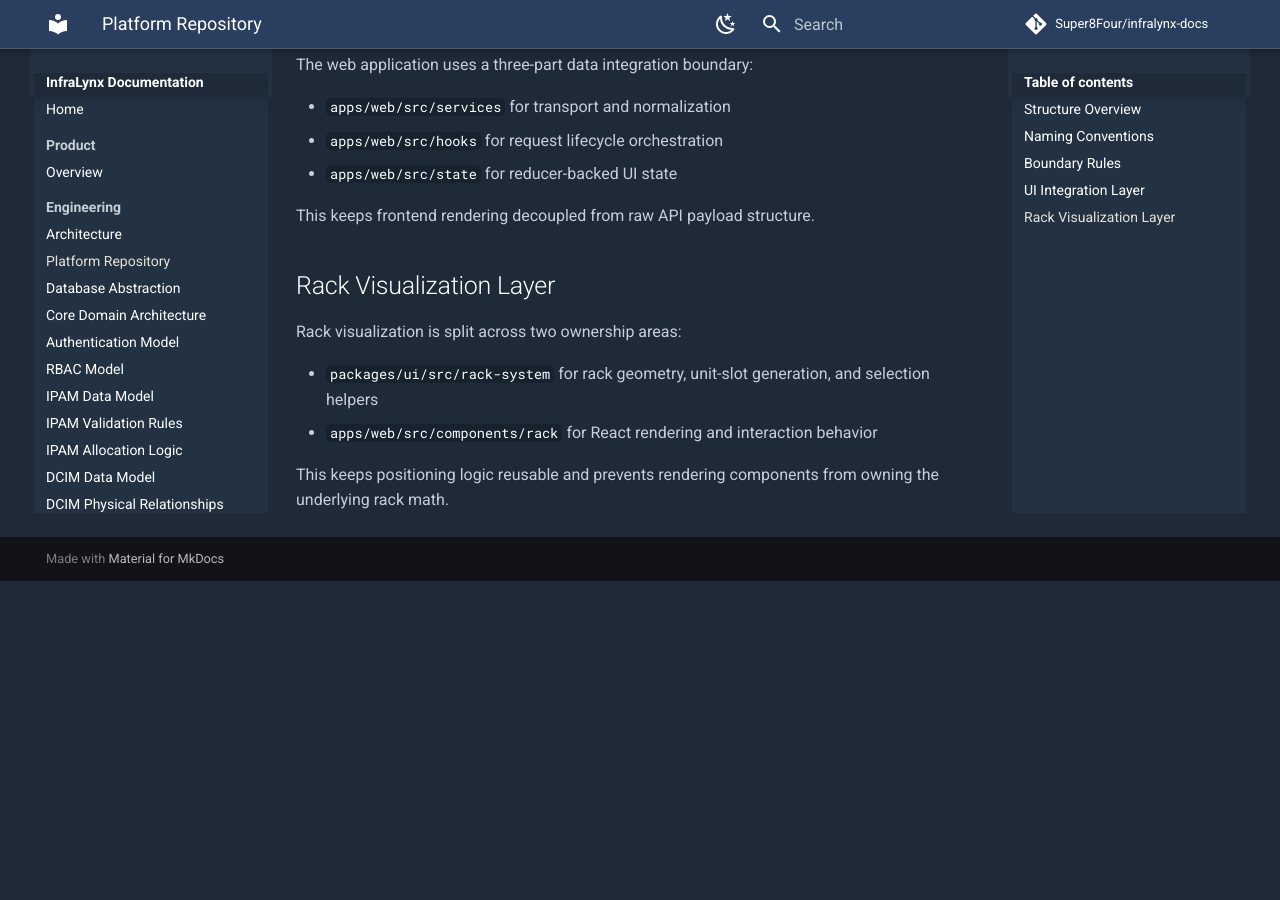
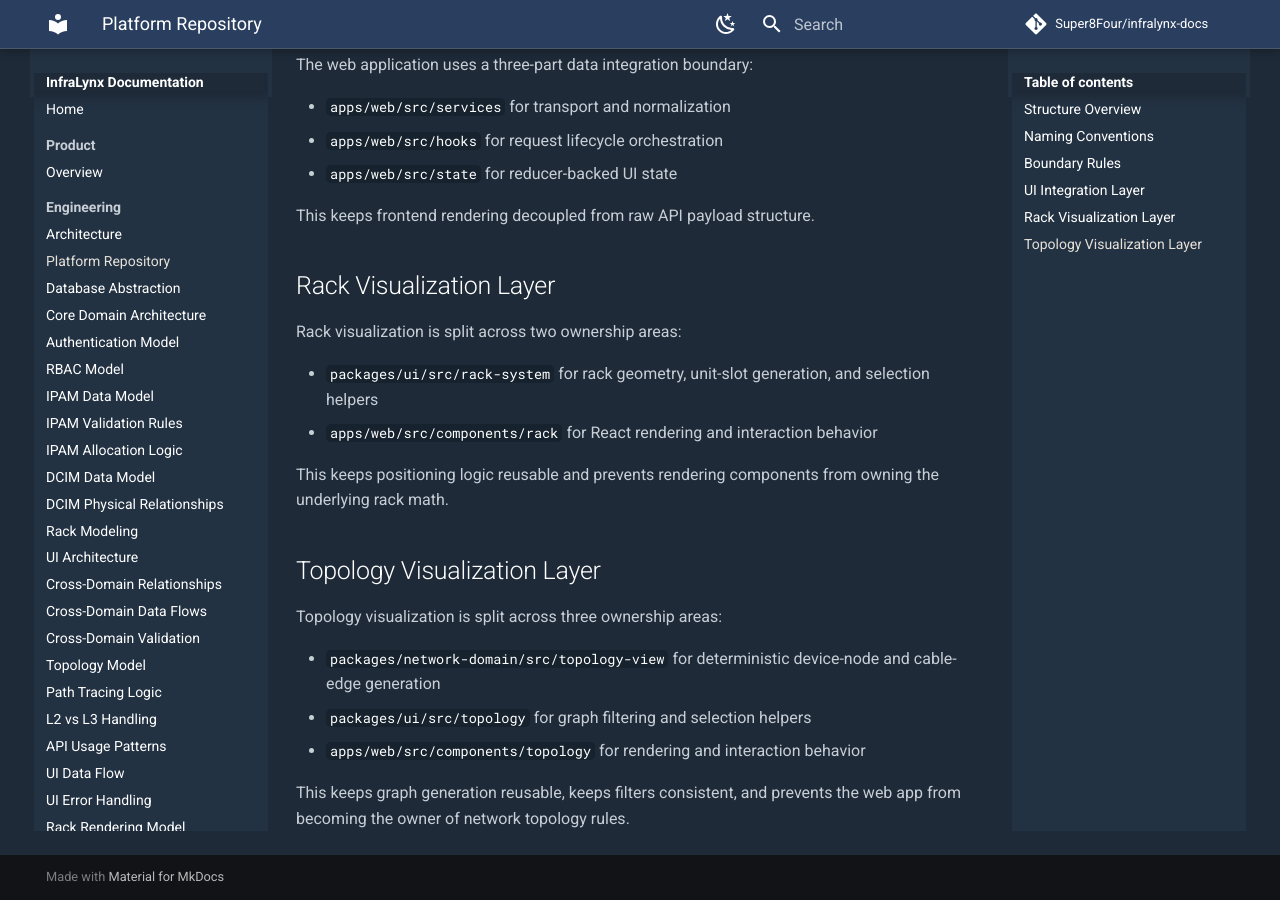
Before and after one commit to Super8Four/infralynx-docs, an MkDocs documentation site: the page built from docs/engineering/platform-repository.md, in a window 1280 px wide and 900 px high, scrolled down 1436 px. Built offline with MkDocs 1.6.1 and Material for MkDocs 9.7.7, drawn with Linux system fonts in a browser that asks for light colours; comment, search, counter and statistics services are not loaded; before the commit the page ends 2017 px from its top, so only the background shows below that.

Commit message:
Document topology graph visualization (#10)

```diff
--- /dev/null
+++ b/docs/adr/ADR-0016-topology-visualization-graph-view.md
@@ -0,0 +1,52 @@
+# ADR-0016: Topology Visualization Graph View
+
+## Title
+
+Topology Visualization Graph View
+
+## Status
+
+Accepted
+
+## Context
+
+InfraLynx needs a first interactive network topology view that shows device relationships without introducing an overbuilt graph engine early in the platform lifecycle.
+
+The system already has:
+
+- explicit device and cable records
+- deterministic topology and path-tracing helpers
+- a UI shell with API-backed data integration
+
+The missing layer is a graph view that translates those records into an operator-facing network map while preserving domain boundaries.
+
+## Decision
+
+InfraLynx will implement topology visualization with three layers:
+
+1. `packages/network-domain/src/topology-view` for deterministic node and edge generation
+2. `packages/ui/src/topology` for reusable filter and graph-view helpers
+3. `apps/web/src/components/topology` for SVG rendering and interaction behavior
+
+The initial graph view will:
+
+- render device nodes
+- render explicit connection edges
+- support filtering by site, role, and VLAN
+- support zoom, pan, and node selection
+
+Layout will remain simple and deterministic rather than adopting a more complex graph engine at this stage.
+
+## Consequences
+
+Positive:
+
+- the graph model is testable without browser dependencies
+- the UI remains decoupled from raw backend domain payloads
+- operator behavior is stable across refreshes
+
+Negative:
+
+- layout quality will be basic compared with a full graph engine
+- large topologies may eventually need virtualization or clustering
+- richer edge routing and graph editing are deferred
--- a/docs/engineering/platform-repository.md
+++ b/docs/engineering/platform-repository.md
@@ -54,3 +54,13 @@ Rack visualization is split across two ownership areas:
 - `apps/web/src/components/rack` for React rendering and interaction behavior
 
 This keeps positioning logic reusable and prevents rendering components from owning the underlying rack math.
+
+## Topology Visualization Layer
+
+Topology visualization is split across three ownership areas:
+
+- `packages/network-domain/src/topology-view` for deterministic device-node and cable-edge generation
+- `packages/ui/src/topology` for graph filtering and selection helpers
+- `apps/web/src/components/topology` for rendering and interaction behavior
+
+This keeps graph generation reusable, keeps filters consistent, and prevents the web app from becoming the owner of network topology rules.
--- a/mkdocs.yml
+++ b/mkdocs.yml
@@ -65,6 +65,9 @@ nav:
       - UI Error Handling: engineering/ui-error-handling.md
       - Rack Rendering Model: engineering/rack-rendering-model.md
       - Rack Interaction Rules: engineering/rack-interaction-rules.md
+      - Topology Visualization Architecture: engineering/topology-visualization-architecture.md
+      - Topology Node and Edge Mapping: engineering/topology-node-edge-mapping.md
+      - Topology UI Interaction: engineering/topology-ui-interaction.md
   - Operations:
       - Deployment: operations/deployment.md
       - CI/CD: operations/ci-cd.md
@@ -89,6 +92,7 @@ nav:
       - ADR-0013 Network Modeling Engine: adr/ADR-0013-network-modeling-engine.md
       - ADR-0014 UI Data Integration Layer: adr/ADR-0014-ui-data-integration-layer.md
       - ADR-0015 Rack Elevation Visualization: adr/ADR-0015-rack-elevation-visualization.md
+      - ADR-0016 Topology Visualization Graph View: adr/ADR-0016-topology-visualization-graph-view.md
   - Design:
       - Branding: design/branding.md
       - UX Principles: design/ux-principles.md
```
Also changed, not shown: docs/engineering/architecture.md (+6 -0 lines), docs/engineering/topology-node-edge-mapping.md (added, +51 -0 lines), docs/engineering/topology-ui-interaction.md (added, +36 -0 lines), docs/engineering/topology-visualization-architecture.md (added, +27 -0 lines).
